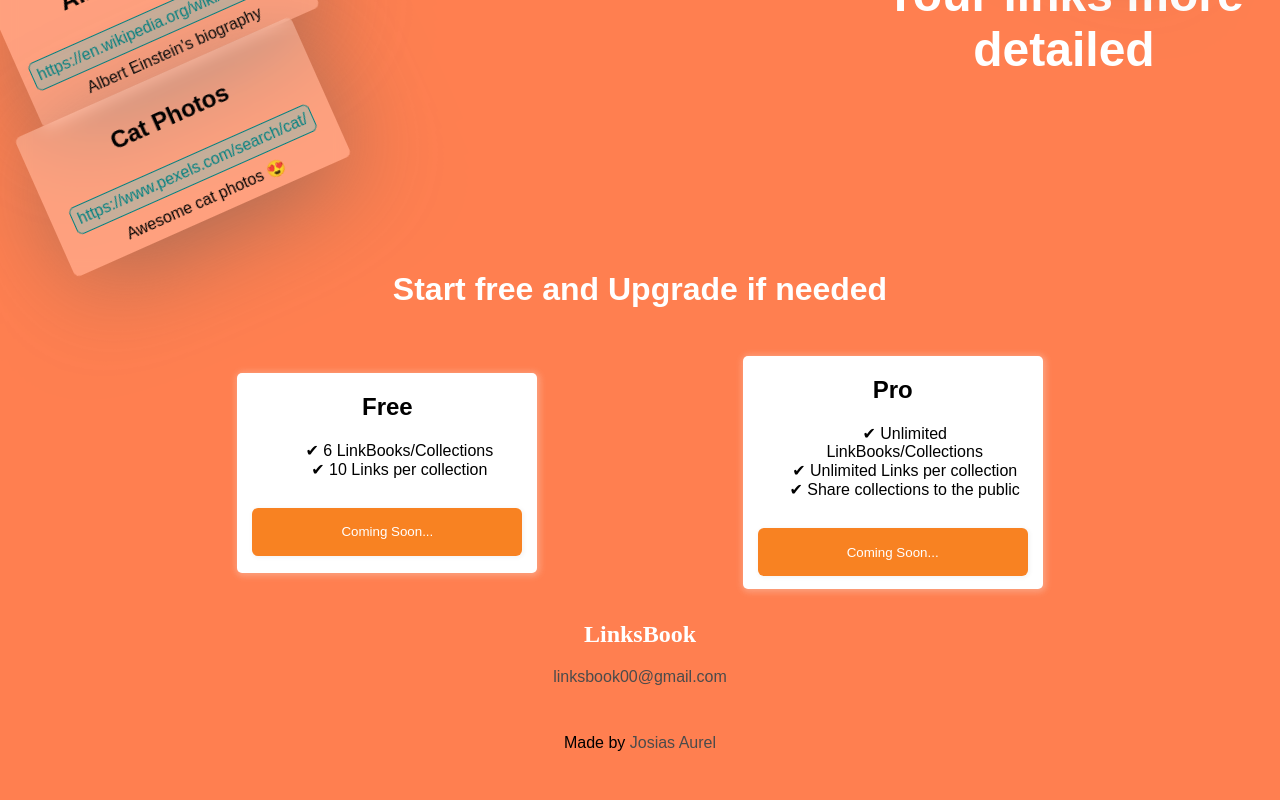
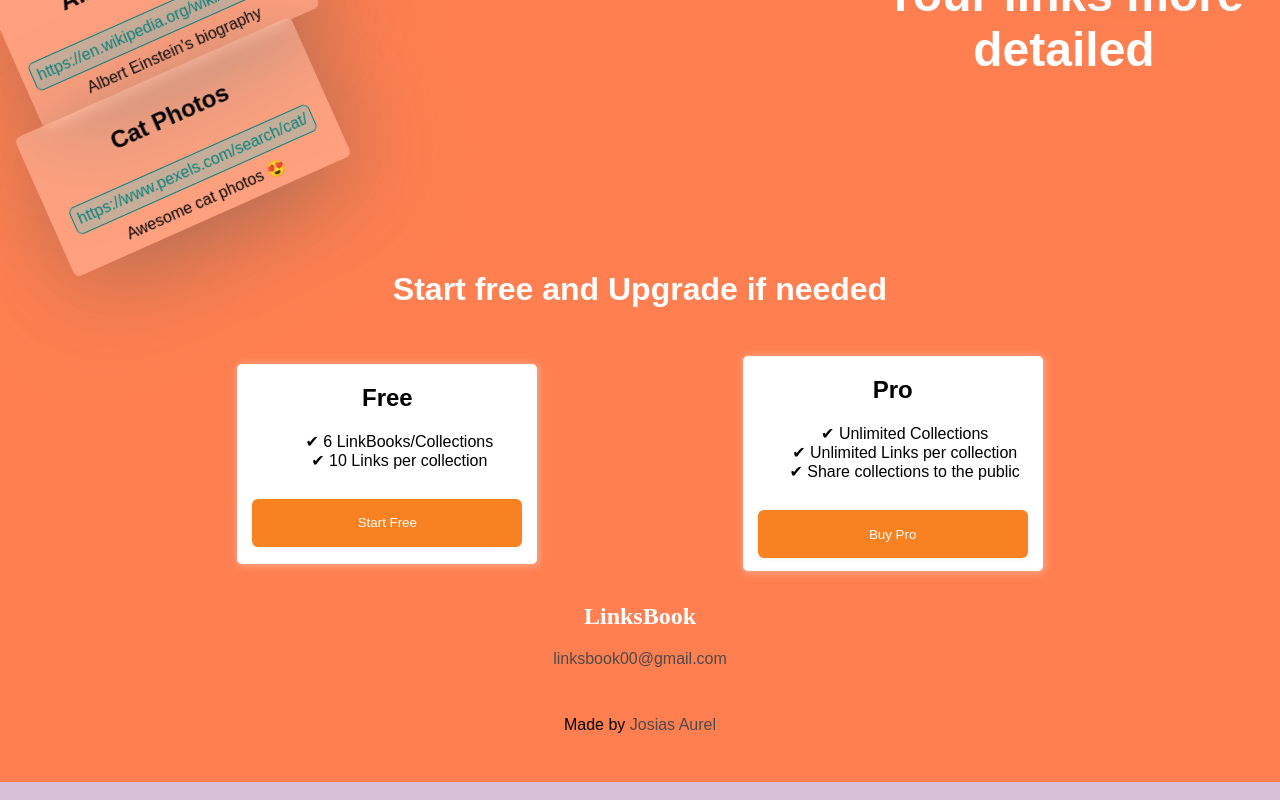
Before and after one commit to JosiasAurel/linksbook, a Next.js app in the folder client/: page / in a window 1280 px wide. Shown: the part 1085-1885 px from the top of the page. Built offline with nearby package versions, Linux system fonts and the light colour scheme.

Commit message:
mod name

```diff
--- a/client/pages/dashboard/index.jsx
+++ b/client/pages/dashboard/index.jsx
@@ -192,7 +192,7 @@ const Dashboard = () => {
 
                 <div className={styles.actions}>
                     <button onClick={() => toggleOpen(open, setOpen)} className={styles.createnNewLinksBookButton}>
-                        New LinksBook
+                        New Collection
                     </button>
                 </div>
         </div>
--- a/client/pages/index.jsx
+++ b/client/pages/index.jsx
@@ -116,21 +116,25 @@ const Home = () => {
                         <li>6 LinkBooks/Collections</li>
                         <li>10 Links per collection</li>
                     </ul>
-                    <button>
-                        Coming Soon...
-                    </button>
+                    <Link href="/signup">
+                        <button>
+                        Start Free
+                        </button>
+                    </Link>
                 </div>
 
                 <div>
                     <h2>Pro</h2>
                     <ul>
-                        <li>Unlimited LinkBooks/Collections</li>
+                        <li>Unlimited Collections</li>
                         <li>Unlimited Links per collection</li>
                         <li>Share collections to the public</li>
                     </ul>
-                    <button>
-                        Coming Soon...
-                    </button>
+                    <a href="https://flurly.com/m/linksbookpro">
+                        <button>
+                            Buy Pro
+                        </button>
+                    </a>
                 </div>
             </section>
 
```
